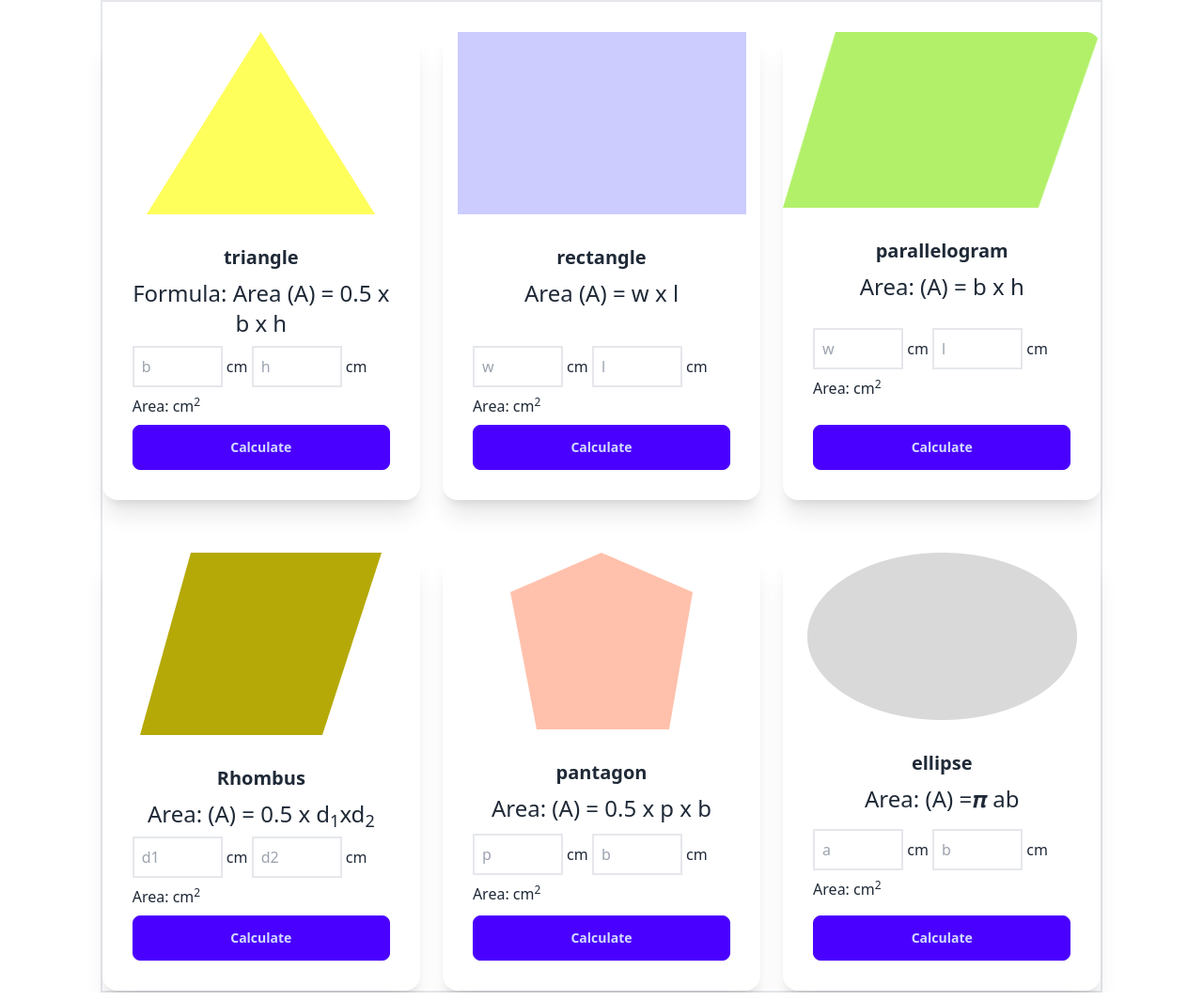
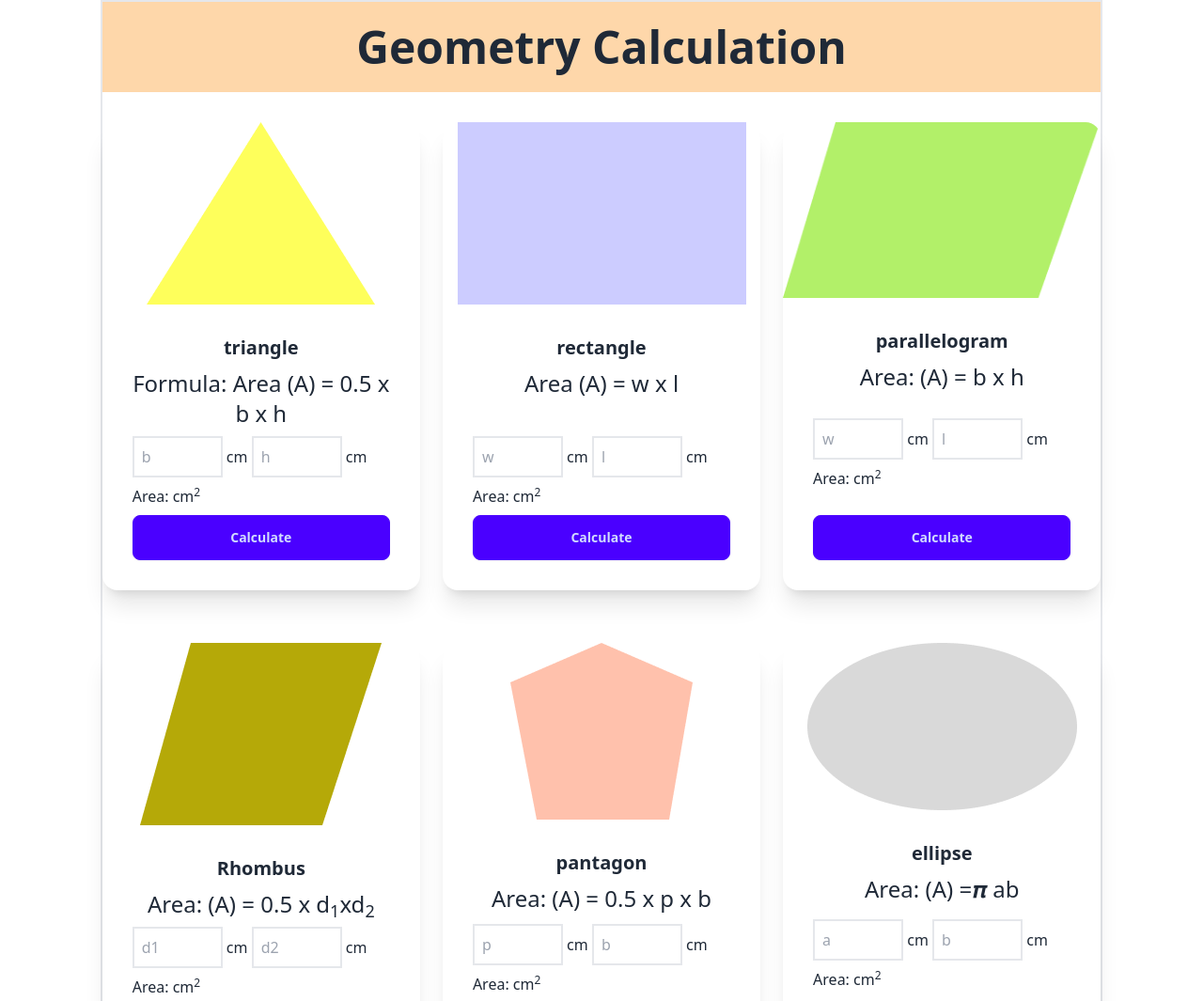
Before and after one commit to Nazrul144/milestone-5-practice, a plain HTML site: page index.html in a window 1280 px wide. Shown: the top 1065 px of the page at 94% size. Drawn offline with nearby package versions, Linux system fonts and the light colour scheme.

Commit message:
Complete Geometry Project

```diff
--- a/index.html
+++ b/index.html
@@ -12,7 +12,9 @@
 
 
 <body>
+
     <section class="w-10/12 mx-auto border-2">
+        <h1 class="text-center font-bold text-5xl bg-orange-200 py-6">Geometry Calculation</h1>
         <div class="flex gap-6 justify-center py-8">
             <div class="card w-96 bg-base-100 shadow-xl">
                 <figure><img src="images/triangle.png" alt="Shoes" /></figure>
```
